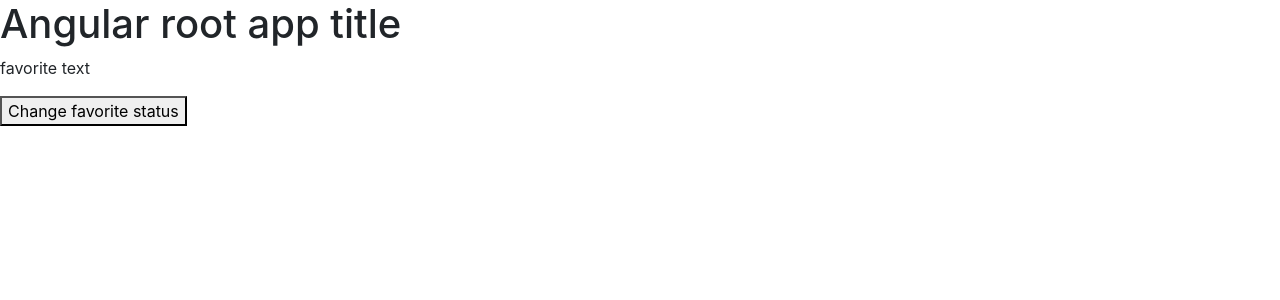
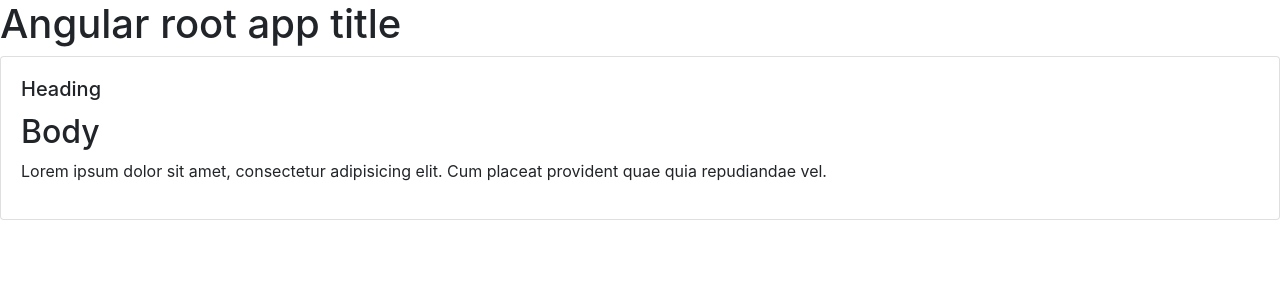
Before and after one commit to inferman/Ang, an Angular app: page / in a window 1280 px wide. Shown: the top 300 px of the page. Built offline with nearby package versions, Linux system fonts and the light colour scheme.

Commit message:
ng-content with select by class name

```diff
--- a/src/app/app.component.html
+++ b/src/app/app.component.html
@@ -1,2 +1,9 @@
 <h1>{{ rootTitle }}</h1>
-<favorite [isFavorite]="post.isFavorite" (change)="onFavoriteChanged($event)"></favorite>
+<!--<favorite [isFavorite]="post.isFavorite" (change)="onFavoriteChanged($event)"></favorite>-->
+<bootstrap-panel>
+  <div class="heading">Heading</div>
+  <div class="body">
+    <h2>Body</h2>
+    <p>Lorem ipsum dolor sit amet, consectetur adipisicing elit. Cum placeat provident quae quia repudiandae vel.</p>
+  </div>
+</bootstrap-panel>
--- a/src/app/app.module.ts
+++ b/src/app/app.module.ts
@@ -4,11 +4,13 @@
 
 import { AppComponent } from './app.component';
 import { FavoriteComponent } from './favorite/favorite.component';
+import { PanelComponent } from './panel/panel.component';
 
 @NgModule({
   declarations: [
     AppComponent,
-    FavoriteComponent
+    FavoriteComponent,
+    PanelComponent
   ],
   imports: [
     BrowserModule,
--- a/src/app/favorite/favorite.component.css
+++ b/src/app/favorite/favorite.component.css
@@ -0,0 +1,6 @@
+
+p {
+  color: #f00;
+}
+
+.glyphicon { color: #f00; }
--- a/src/app/favorite/favorite.component.ts
+++ b/src/app/favorite/favorite.component.ts
@@ -1,23 +1,22 @@
-import { Component, OnInit, Input, Output, EventEmitter } from '@angular/core';
+import { Component, Input, Output, EventEmitter, ViewEncapsulation } from '@angular/core';
 
 @Component({
   selector: 'favorite',
   templateUrl: './favorite.component.html',
-  styleUrls: ['./favorite.component.css']
+  styles: [`
+    p { color: #0f0; }
+  `],
+  styleUrls: ['./favorite.component.css'],
+  encapsulation: ViewEncapsulation.Emulated
 })
-export class FavoriteComponent implements OnInit {
+export class FavoriteComponent {
   @Input('isFavorite') isSelected: boolean;
   @Output('change') click = new EventEmitter();
 
-  constructor() { }
-
-  ngOnInit() {
-  }
-
   onClick() {
     this.isSelected = !this.isSelected;
-    //this.click.emit(this.isSelected);
-    this.click.emit({ newValue: this.isSelected });
+    //this.click.emit(this.isSelected); // passing simple property
+    this.click.emit({ newValue: this.isSelected }); // passing the object
   }
 
 }
--- /dev/null
+++ b/src/app/panel/panel.component.html
@@ -0,0 +1,12 @@
+<div class="card">
+  <div class="card-body">
+    <div class="card-title">
+      <h5>
+        <ng-content select=".heading"></ng-content>
+      </h5>
+    </div>
+    <div class="card-text">
+      <ng-content select=".body"></ng-content>
+    </div>
+  </div>
+</div>
```
Also changed, not shown: src/app/panel/panel.component.ts (added, +12 -0 lines), src/app/panel/panel.component.css (added), 1 other file (tests, documents, lock files or other folders).
